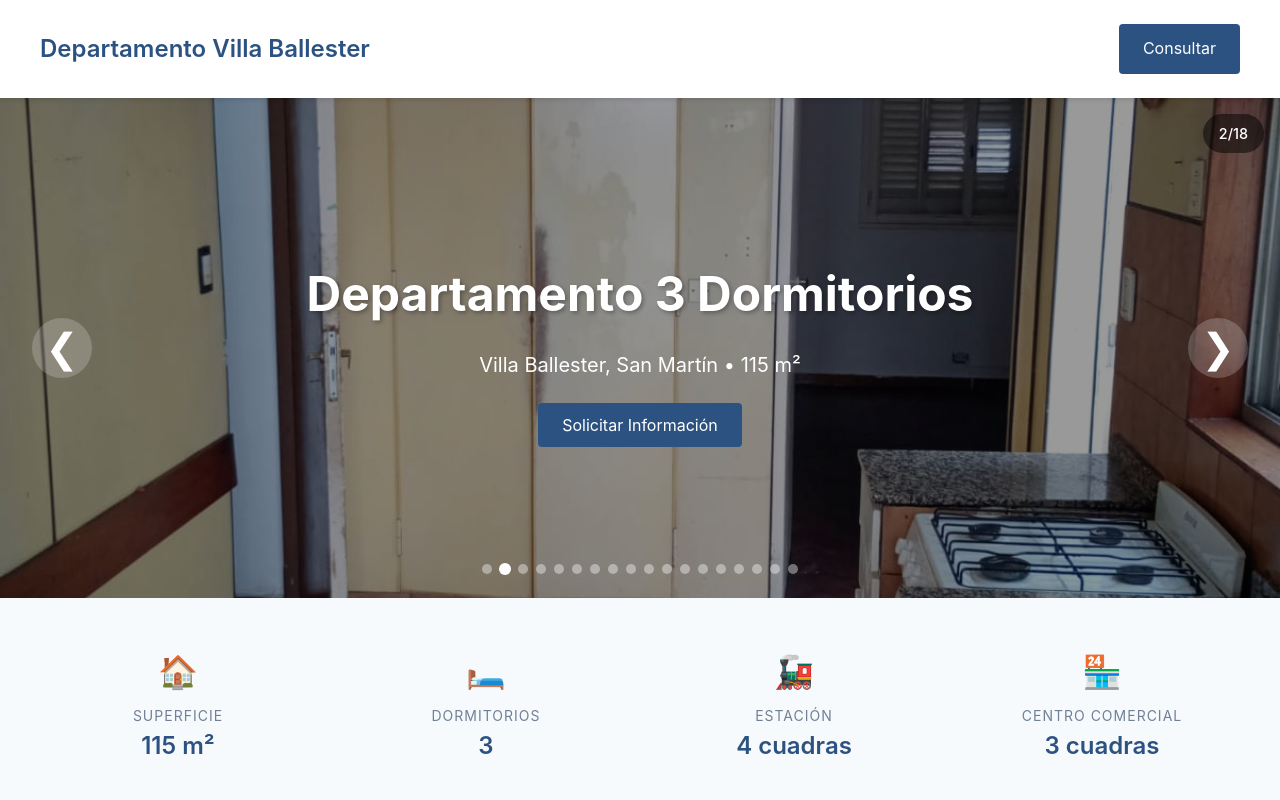
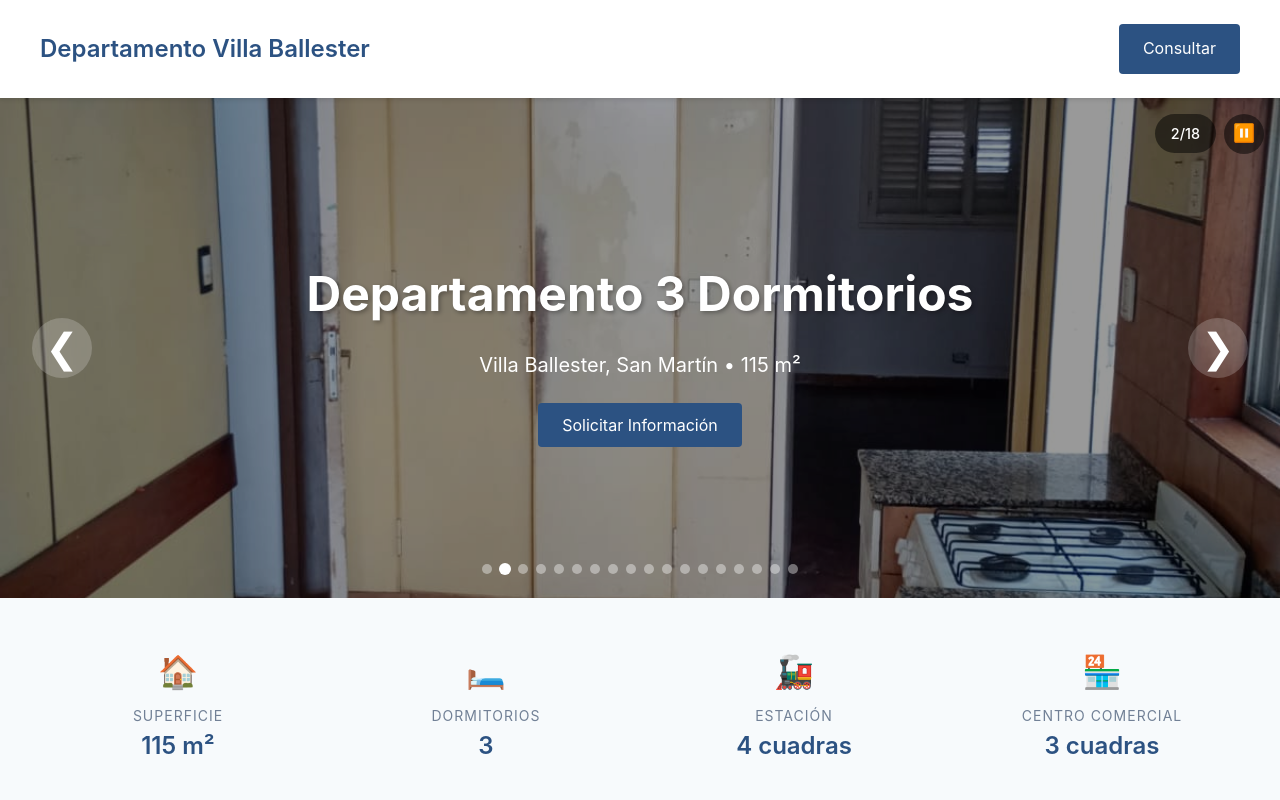
Before and after one commit to edgpac/villa-ballester-property, a plain HTML site: page index.html in a window 1280 px wide. Shown: the top 800 px of the page. Drawn offline with Linux system fonts and the light colour scheme.

```diff
--- a/index.html
+++ b/index.html
@@ -191,18 +191,44 @@
             transform: scale(1.2);
         }
 
-        /* Image Counter */
-        .carousel-counter {
+        /* Carousel Controls (Counter + Play/Pause) */
+        .carousel-controls {
             position: absolute;
             top: 1rem;
             right: 1rem;
             z-index: 3;
+            display: flex;
+            gap: 0.5rem;
+            align-items: center;
+        }
+
+        .carousel-counter {
             background: rgba(0, 0, 0, 0.5);
             color: white;
             padding: 0.5rem 1rem;
             border-radius: 20px;
             font-size: 0.9rem;
             font-weight: 500;
+        }
+
+        .carousel-play-pause {
+            background: rgba(0, 0, 0, 0.5);
+            color: white;
+            border: none;
+            width: 40px;
+            height: 40px;
+            border-radius: 50%;
+            cursor: pointer;
+            font-size: 1.1rem;
+            display: flex;
+            align-items: center;
+            justify-content: center;
+            transition: background 0.3s, transform 0.2s;
+        }
+
+        .carousel-play-pause:hover {
+            background: rgba(0, 0, 0, 0.7);
+            transform: scale(1.1);
         }
 
         @media (min-width: 768px) {
@@ -525,7 +551,10 @@
         <div class="hero-overlay"></div>
         <button class="carousel-arrow prev" onclick="changeSlide(-1)">&#10094;</button>
         <button class="carousel-arrow next" onclick="changeSlide(1)">&#10095;</button>
-        <div class="carousel-counter"><span id="current-slide">1</span>/18</div>
+        <div class="carousel-controls">
+            <div class="carousel-counter"><span id="current-slide">1</span>/18</div>
+            <button class="carousel-play-pause" id="play-pause-btn" onclick="togglePlayPause()">⏸️</button>
+        </div>
         <div class="carousel-dots" id="carousel-dots"></div>
         <div class="hero-content">
             <h1>Departamento 3 Dormitorios</h1>
@@ -656,7 +685,7 @@
         const totalSlides = 18;
         let currentIndex = 0;
         let autoRotateInterval = null;
-        let isPaused = false;
+        let isPlaying = true;
 
         // Initialize carousel
         function initCarousel() {
@@ -670,17 +699,6 @@
 
             // Start auto-rotate immediately
             startAutoRotate();
-
-            // Pause on hover
-            const hero = document.getElementById('hero-carousel');
-            hero.addEventListener('mouseenter', () => {
-                isPaused = true;
-                stopAutoRotate();
-            });
-            hero.addEventListener('mouseleave', () => {
-                isPaused = false;
-                startAutoRotate();
-            });
         }
 
         function goToSlide(index) {
@@ -701,24 +719,40 @@
 
         function changeSlide(direction) {
             goToSlide(currentIndex + direction);
-            // Reset auto-rotate timer when manually navigating
-            if (!isPaused) {
-                stopAutoRotate();
-                startAutoRotate();
-            }
+            // Manual navigation does NOT stop auto-play
         }
 
         function startAutoRotate() {
             stopAutoRotate();
             autoRotateInterval = setInterval(() => {
                 goToSlide(currentIndex + 1);
-            }, 3000); // 3 seconds
+            }, 4000); // 4 seconds
+            isPlaying = true;
+            updatePlayPauseButton();
         }
 
         function stopAutoRotate() {
             if (autoRotateInterval) {
                 clearInterval(autoRotateInterval);
                 autoRotateInterval = null;
+            }
+            isPlaying = false;
+            updatePlayPauseButton();
+        }
+
+        function togglePlayPause() {
+            if (isPlaying) {
+                stopAutoRotate();
+            } else {
+                startAutoRotate();
+            }
+        }
+
+        function updatePlayPauseButton() {
+            const btn = document.getElementById('play-pause-btn');
+            if (btn) {
+                btn.textContent = isPlaying ? '⏸️' : '▶️';
+                btn.setAttribute('aria-label', isPlaying ? 'Pausar' : 'Reproducir');
             }
         }
 
```
